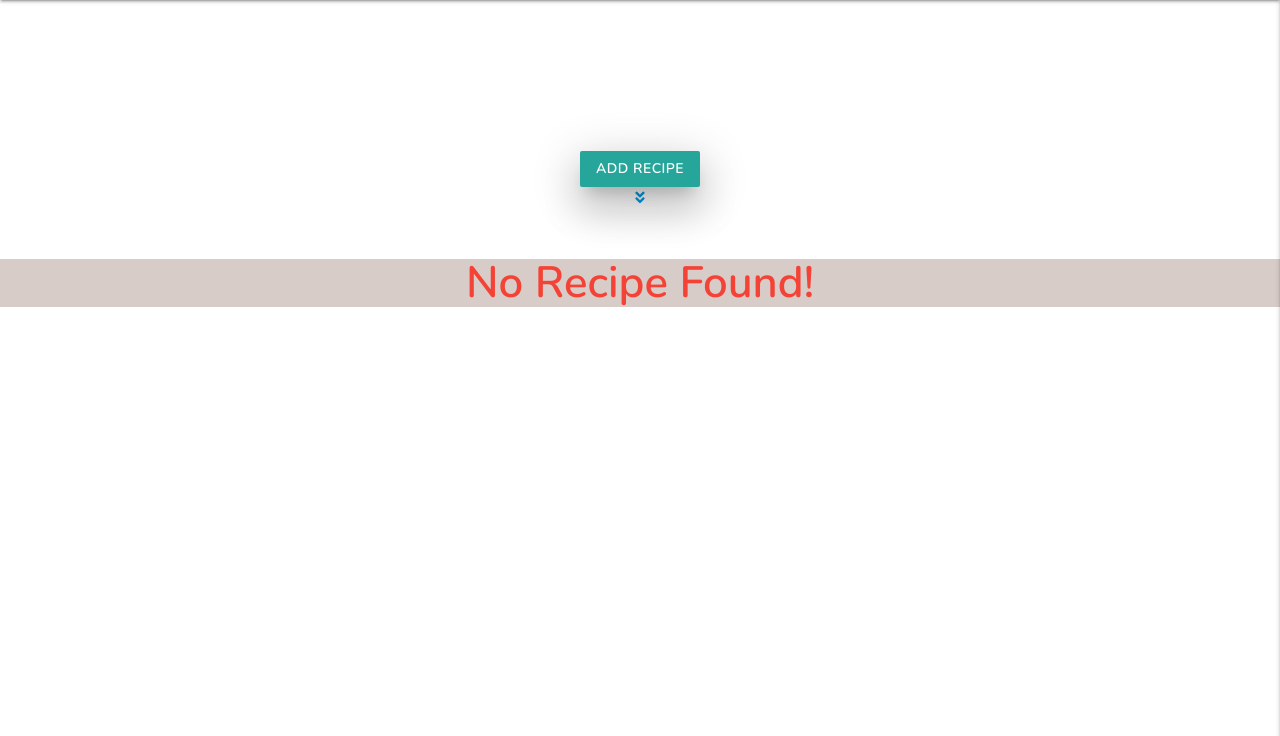
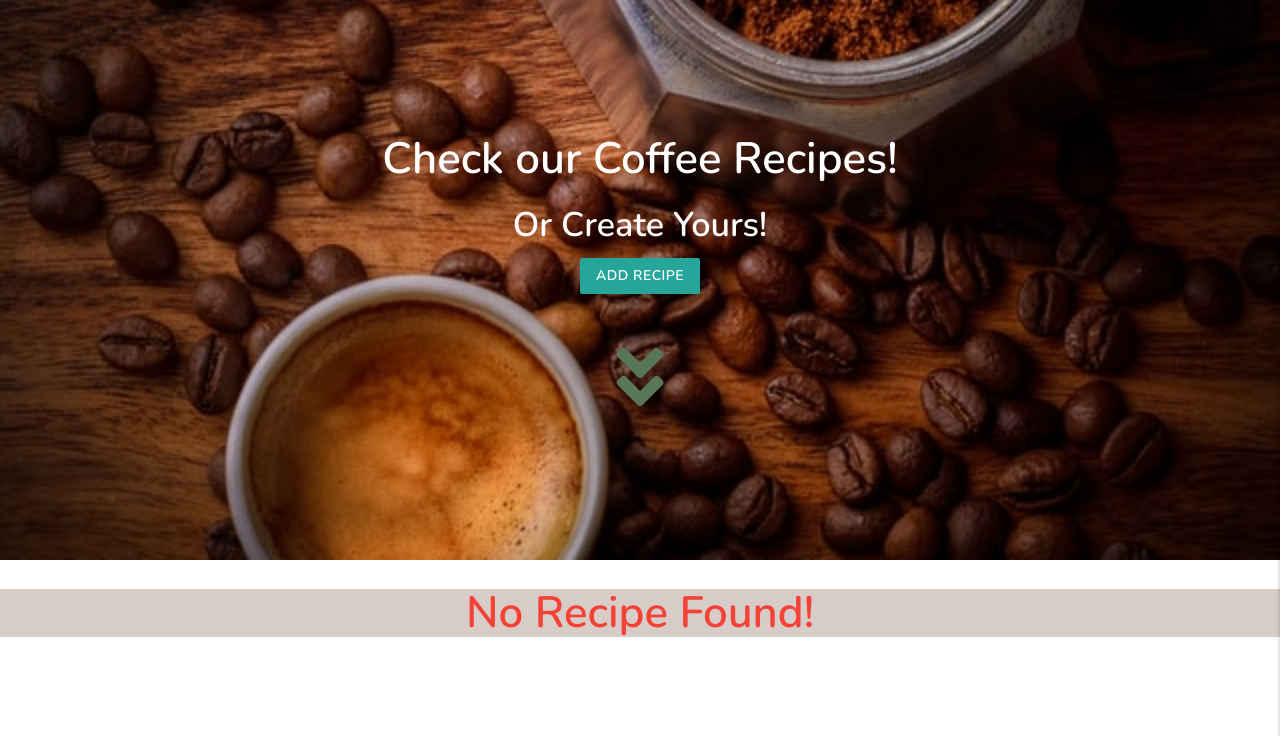
Before and after one commit to romanstr-code/milestone-project-three, a Flask app: page /recipes in a window 1280 px wide. Shown: the part 64-800 px from the top of the page. Run offline with Flask 2, Linux system fonts and the light colour scheme; data that the repository does not hold is empty; some libraries are stand-ins or nearby versions.

Commit message:
Add recipe page background image for top section.,as well styled background color of recipe page., styled recipe page ontawesome icon

```diff
--- a/static/css/style.css
+++ b/static/css/style.css
@@ -67,3 +67,30 @@
     background-image: radial-gradient(circle, #e5dcc5, #d8d1ba, #cbc7af, #bfbca4, #b2b29a, #a8a992, #9fa089, #959781, #8c8d79, #848371, #7b796a, #727062);
     height: 100%;
 }
+
+/* RECIPES PAGE */
+
+.recipes-page {
+    height: 70vh;
+    background: url("../images/home_page.jpg") no-repeat bottom right fixed;
+    -webkit-background-size: cover;
+    -moz-background-size: cover;
+    -o-background-size: cover;
+    background-size: cover;
+    display: flex;
+    align-items: center;
+    justify-content: center;
+    position: relative;
+}
+
+.background-color-recipes{
+    color: gray;
+}
+
+.fa-angle-double-down {
+    font-size: 5rem;
+    color: rgb(87, 119, 87);
+    cursor: pointer;
+    padding-top: 45px;
+
+}
```
